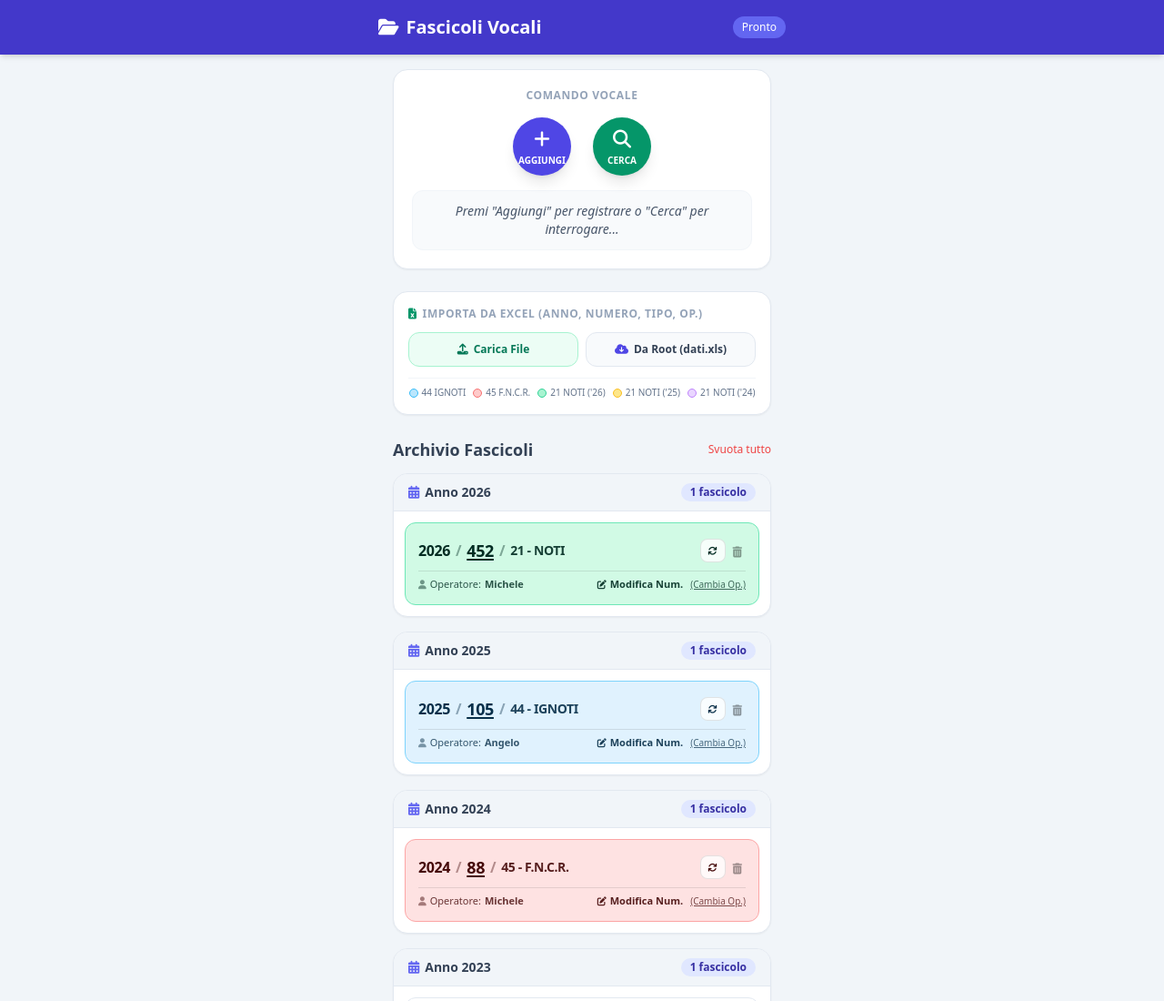
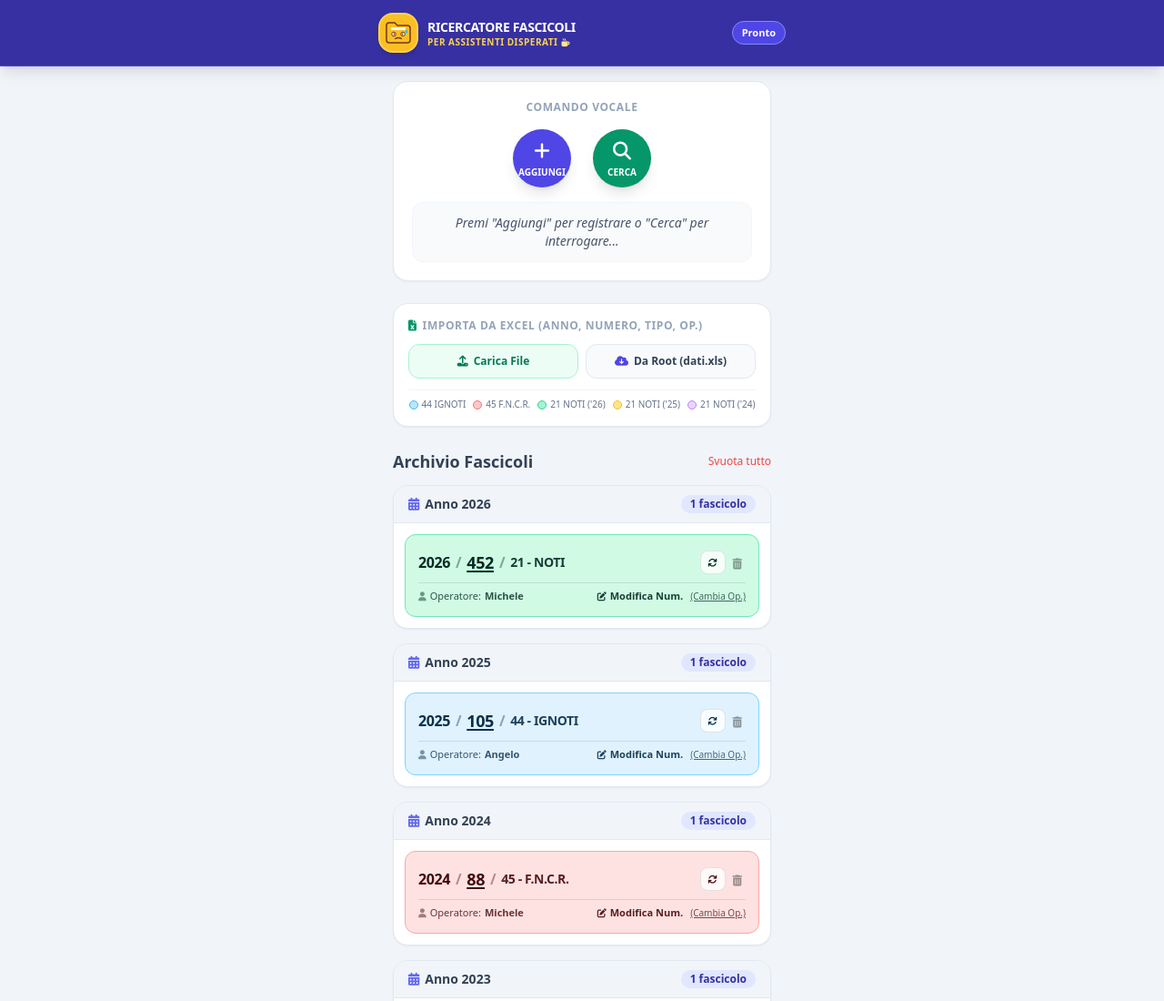
Before and after one commit to Anje76/RicercaFascicoli, a plain HTML site: page index.html in a window 1280 px wide. Shown: the top 1100 px of the page at 91% size. Drawn offline with nearby package versions, Linux system fonts and the light colour scheme.

Commit message:
Add files via upload

```diff
--- a/index.html
+++ b/index.html
@@ -3,7 +3,7 @@
 <head>
   <meta charset="UTF-8">
   <meta name="viewport" content="width=device-width, initial-scale=1.0">
-  <title>Gestione Fascicoli Vocale v3</title>
+  <title>Ricercatore di Fascicoli per Assistenti Disperati</title>
   <link rel="manifest" href="manifest.json">
   <script src="https://cdn.tailwindcss.com"></script>
   <link rel="stylesheet" href="https://cdnjs.cloudflare.com/ajax/libs/font-awesome/6.4.0/css/all.min.css">
@@ -26,13 +26,50 @@
 </head>
 <body class="bg-slate-100 text-slate-800 font-sans min-h-screen pb-20">
 
-  <!-- Header -->
-  <header class="bg-indigo-700 text-white p-4 shadow-md sticky top-0 z-40">
-    <div class="max-w-md mx-auto flex justify-between items-center">
-      <h1 class="text-xl font-bold flex items-center gap-2">
-        <i class="fa-solid fa-folder-open"></i> Fascicoli Vocali
-      </h1>
-      <span id="status-badge" class="text-xs bg-indigo-500 px-2.5 py-1 rounded-full font-medium">Pronto</span>
+  <!-- Header con Nuovo Titolo e Logo Simpatico -->
+  <header class="bg-indigo-800 text-white p-3.5 shadow-lg sticky top-0 z-40 border-b border-indigo-600">
+    <div class="max-w-md mx-auto flex justify-between items-center gap-2">
+
+      <!-- LOGO + TITOLO -->
+      <div class="flex items-center gap-2.5">
+
+        <!-- Logo SVG: Cartellina in Panico -->
+        <div class="relative w-11 h-11 flex-shrink-0 bg-amber-400 rounded-2xl p-1 shadow-md flex items-center justify-center border-2 border-amber-300">
+          <svg class="w-9 h-9" viewBox="0 0 64 64" fill="none" xmlns="http://www.w3.org/2000/svg">
+            <!-- Cartella -->
+            <path d="M6 16C6 12.6863 8.68629 10 12 10H24L30 16H52C55.3137 16 58 18.6863 58 22V48C58 51.3137 55.3137 54 52 54H12C8.68629 54 6 51.3137 6 48V16Z" fill="#FBBF24" stroke="#78350F" stroke-width="3"/>
+            <!-- Fogli dentro -->
+            <rect x="16" y="20" width="32" height="6" rx="2" fill="white" opacity="0.9"/>
+            <!-- Occhi in panico -->
+            <circle cx="22" cy="35" r="4.5" fill="white" stroke="#78350F" stroke-width="2"/>
+            <circle cx="23" cy="35" r="1.8" fill="#78350F"/>
+            <circle cx="42" cy="35" r="4.5" fill="white" stroke="#78350F" stroke-width="2"/>
+            <circle cx="41" cy="35" r="1.8" fill="#78350F"/>
+            <!-- Goccia di sudore -->
+            <path d="M50 24C50 24 47 28 47 30C47 31.6569 48.3431 33 50 33C51.6569 33 53 31.6569 53 30C53 28 50 24 50 24Z" fill="#38BDF8"/>
+            <!-- Bocca mossa/agitata -->
+            <path d="M25 45Q32 41 39 45" stroke="#78350F" stroke-width="2.5" stroke-linecap="round"/>
+          </svg>
+        </div>
+
+        <!-- Titolo & Sottotitolo -->
+        <div class="leading-tight">
+          <h1 class="text-sm font-black tracking-tight text-white uppercase">
+            Ricercatore Fascicoli
+          </h1>
+          <span class="text-[10px] text-amber-300 font-extrabold tracking-wider uppercase block flex items-center gap-1">
+            <span>per Assistenti Disperati</span>
+            <i class="fa-solid fa-mug-hot text-[9px] text-amber-200"></i>
+          </span>
+        </div>
+
+      </div>
+
+      <!-- Badge Stato -->
+      <span id="status-badge" class="text-[11px] bg-indigo-600 border border-indigo-400 px-2.5 py-1 rounded-full font-bold whitespace-nowrap shadow-2xs">
+        Pronto
+      </span>
+
     </div>
   </header>
 
```
